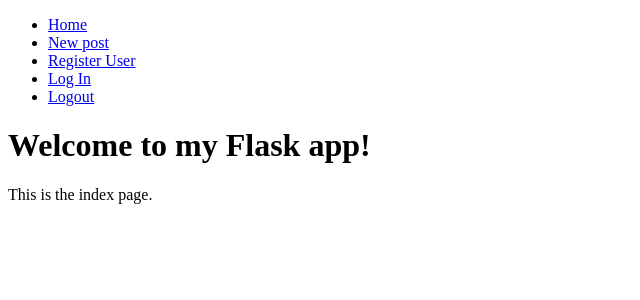
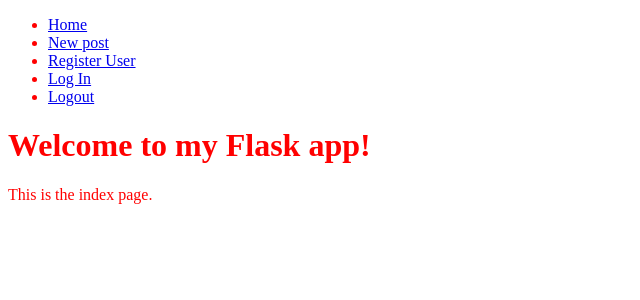
Before and after one commit to secondsuitor/nigel, a Flask app: page / in a window 1280 px wide. Shown: the top 300 px of the page, without its empty margins (0-640 px from the left). Run offline with Flask 3, Linux system fonts and the light colour scheme; data that the repository does not hold is empty.

Commit message:
add a stub of css

```diff
--- /dev/null
+++ b/app/static/nigel_style.css
@@ -0,0 +1,3 @@
+html {
+    color: red;
+}
--- a/app/templates/_base.html
+++ b/app/templates/_base.html
@@ -1,6 +1,7 @@
 <!DOCTYPE html>
 <html>
   <head>
+    <link rel="stylesheet" type="text/css" href="{{ url_for('static', filename='nigel_style.css') }}">
     <title>Nigel - {{ title }}</title>
   </head>
   <body>
```
